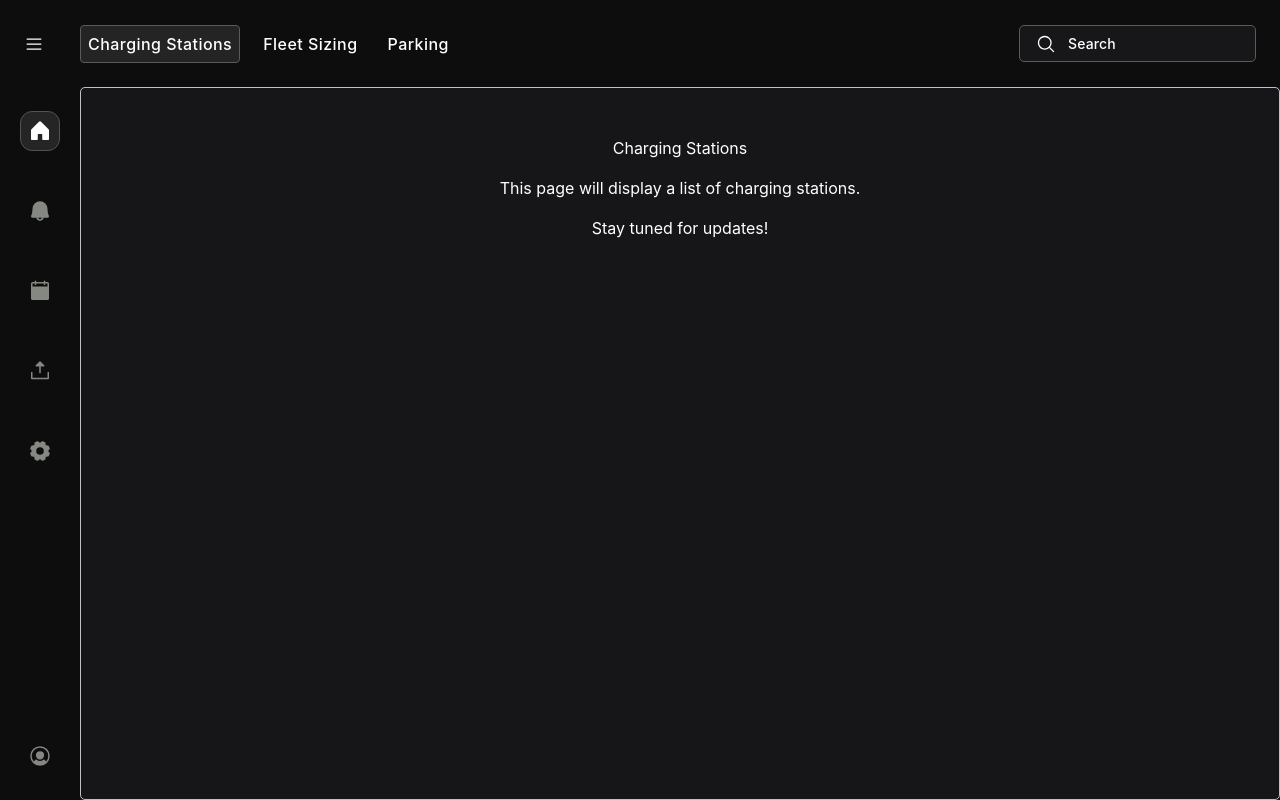
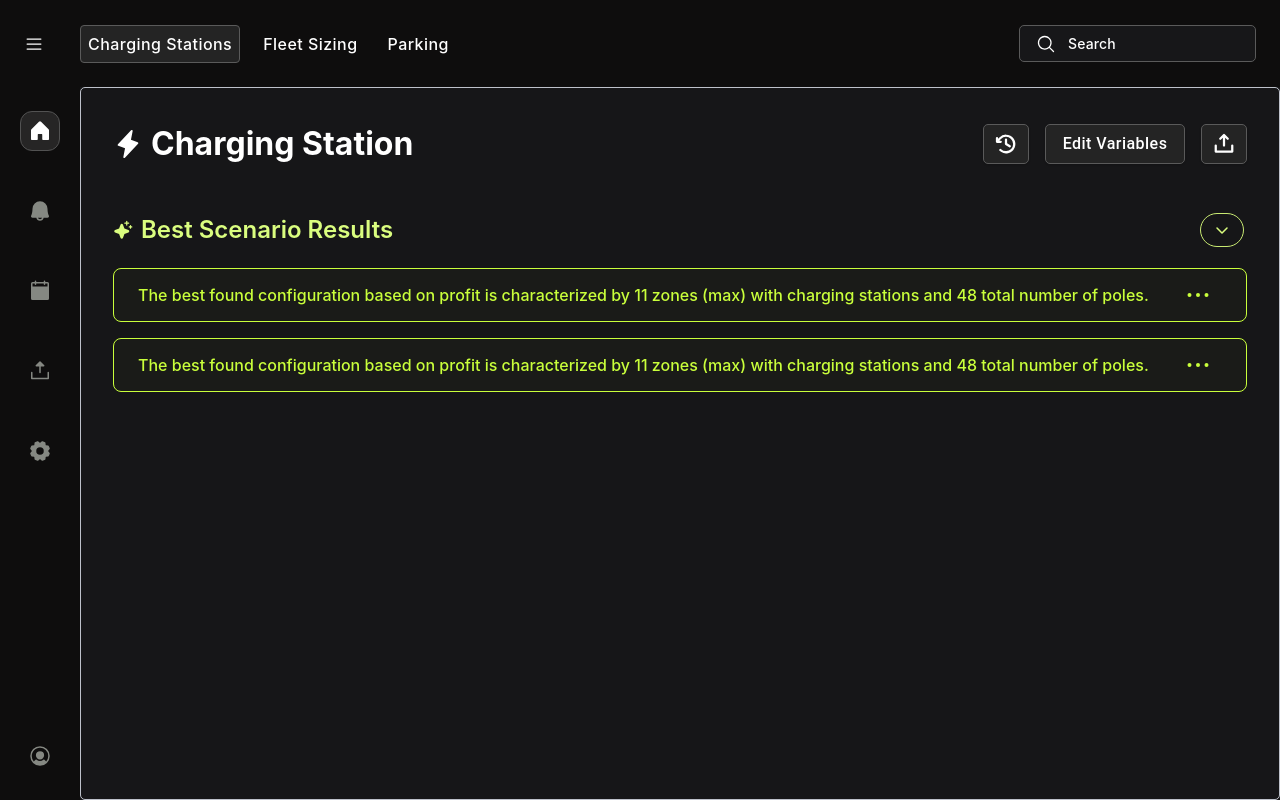
Before and after one commit to Mangesh-sonwane/AnswersAi, a React (Vite) app: page / in a window 1280 px wide. Built offline with nearby package versions, Linux system fonts and the light colour scheme.

Commit message:
result section

```diff
--- a/src/App.css
+++ b/src/App.css
@@ -22,7 +22,7 @@ body {
 
   /* font colors */
 
-  --color-font-primary: #dcff7ffd;
+  --color-font-primary: #dafd7f;
   --color-font-secondary: #c9ff3b;
   --color-font-tertiary: #ffffff;
   --color-font-quaternary: #ededed;
--- /dev/null
+++ b/src/components/Buttons/CircularIconButton.tsx
@@ -0,0 +1,49 @@
+import React from 'react';
+
+interface CircularIconButtonProps {
+  icon: React.ReactNode;
+  onClick?: () => void;
+  className?: string;
+  disabled?: boolean;
+}
+
+const CircularIconButton: React.FC<CircularIconButtonProps> = ({
+  icon,
+  onClick,
+  className = '',
+  disabled = false,
+}) => {
+  return (
+    <button
+      onClick={onClick}
+      disabled={disabled}
+      className={`
+        w-[34px]
+        h-[44px]
+        rounded-[56px]
+        border
+        border-[#C8E972]
+        bg-transparent
+        flex
+        items-center
+        justify-center
+        gap-[10px]
+        py-[10px]
+        px-[5px]
+        opacity-100
+        rotate-[-90deg]
+        transition-all
+        duration-200
+        hover:bg-opacity-10
+        disabled:opacity-50
+        disabled:cursor-not-allowed
+        ${className}
+        cursor-pointer
+      `}
+    >
+      {icon}
+    </button>
+  );
+};
+
+export default CircularIconButton;
--- /dev/null
+++ b/src/components/Buttons/CustomButton.tsx
@@ -0,0 +1,41 @@
+import React from 'react';
+import { Button, type ButtonProps } from '@mui/material';
+import { styled } from '@mui/material/styles';
+
+interface CustomButtonProps extends ButtonProps {
+  icon?: React.ReactNode;
+  text?: string;
+}
+
+const StyledButton = styled(Button)<CustomButtonProps>(({ text }) => ({
+  backgroundColor: '#242424',
+  border: '0.67px solid #5A5A5A',
+  height: '40px',
+  minWidth: text ? '140px' : '40px',
+  borderRadius: '5px',
+  padding: text ? '10px 14px' : '10px',
+  textTransform: 'none',
+  whiteSpace: 'nowrap',
+  color: '#ffffff',
+  boxShadow: '0 1px 2px rgba(0,0,0,0.2)',
+  fontWeight: 500,
+  fontSize: '16px',
+  display: 'flex',
+  alignItems: 'center',
+  justifyContent: 'center',
+  gap: '8px',
+  '&:hover': {
+    backgroundColor: '#2c2c2c',
+  },
+}));
+
+const CustomButton: React.FC<CustomButtonProps> = ({ icon, text, ...rest }) => {
+  return (
+    <StyledButton text={text} {...rest}>
+      {icon}
+      {text && <span>{text}</span>}
+    </StyledButton>
+  );
+};
+
+export default CustomButton;
--- /dev/null
+++ b/src/components/Surafce/CustomAccordion.tsx
@@ -0,0 +1,119 @@
+import React, { useState } from 'react';
+
+interface ReusableAccordionProps {
+  header: string | React.ReactNode;
+  content: string | React.ReactNode;
+  expandIcon?: React.ReactNode;
+  defaultExpanded?: boolean;
+  isOpen?: boolean; // New prop to control open/closed state
+  className?: string;
+  headerClassName?: string;
+  contentClassName?: string;
+  onChange?: (isExpanded: boolean) => void;
+}
+
+export const ReusableAccordion: React.FC<ReusableAccordionProps> = ({
+  header,
+  content,
+  expandIcon,
+  defaultExpanded = false,
+  isOpen, // New prop
+  className = '',
+  headerClassName = '',
+  contentClassName = '',
+  onChange,
+}) => {
+  // Use isOpen prop if provided, otherwise use defaultExpanded
+  const [isExpanded, setIsExpanded] = useState(
+    isOpen !== undefined ? isOpen : defaultExpanded
+  );
+
+  const handleToggle = () => {
+    const newExpanded = !isExpanded;
+    setIsExpanded(newExpanded);
+    onChange?.(newExpanded);
+  };
+
+  const DefaultExpandIcon = () => {
+    const CaretRightIcon = ({
+      size = 16,
+      color = '#dafd7f',
+    }: {
+      size?: number;
+      color?: string;
+    }) => (
+      <svg width={size} height={size} viewBox='0 0 256 256' fill={color}>
+        <path d='M181.66,133.66l-80,80A8,8,0,0,1,90.34,202.34L164.69,128,90.34,53.66a8,8,0,0,1,11.32-11.32l80,80A8,8,0,0,1,181.66,133.66Z' />
+      </svg>
+    );
+
+    const CircularIconButton = ({ icon }: { icon: React.ReactNode }) => (
+      <div
+        className={`transition-transform duration-200 ${
+          isExpanded ? 'rotate-90' : ''
+        }`}
+      >
+        {icon}
+      </div>
+    );
+
+    return (
+      <CircularIconButton icon={<CaretRightIcon size={16} color='#dafd7f' />} />
+    );
+  };
+
+  return (
+    <div className={`bg-transparent w-full ${className}`}>
+      {/* Accordion Header */}
+      <div
+        className={`flex items-center justify-between cursor-pointer py-2 w-full ${headerClassName}`}
+        onClick={handleToggle}
+        role='button'
+        aria-expanded={isExpanded}
+        tabIndex={0}
+        onKeyDown={(e) => {
+          if (e.key === 'Enter' || e.key === ' ') {
+            e.preventDefault();
+            handleToggle();
+          }
+        }}
+      >
+        <div className='flex-1'>
+          {typeof header === 'string' ? (
+            <span className='text-base font-medium'>{header}</span>
+          ) : (
+            header
+          )}
+        </div>
+        <div className='ml-auto'>
+          {expandIcon ? (
+            <div
+              className={`transition-transform duration-200 mr-2 ${
+                isExpanded ? 'rotate-180' : ''
+              }`}
+            >
+              {expandIcon}
+            </div>
+          ) : (
+            <DefaultExpandIcon />
+          )}
+        </div>
+      </div>
+
+      {/* Accordion Content */}
+      <div
+        className={`overflow-hidden transition-all duration-300 w-full ${
+          isExpanded ? 'max-h-96 opacity-100' : 'max-h-0 opacity-0'
+        }`}
+      >
+        <div className={`pt-2 ${contentClassName}`}>
+          {typeof content === 'string' ? (
+            <p className='text-sm text-gray-700'>{content}</p>
+          ) : (
+            content
+          )}
+        </div>
+      </div>
+    </div>
+  );
+};
--- /dev/null
+++ b/src/pages/Dashboard/Components/BestScenarioResults.tsx
@@ -0,0 +1,67 @@
+import {
+  CaretRightIcon,
+  DotsThreeIcon,
+  SparkleIcon,
+} from '@phosphor-icons/react';
+import CircularIconButton from '../../../components/Buttons/CircularIconButton';
+import { ReusableAccordion } from '../../../components/Surafce/CustomAccordion';
+import { IconButton } from '@mui/material';
+
+const ResultsRow = () => {
+  return (
+    <div className='flex flex-col justify-center items-center gap-4'>
+      <div className='flex justify-between items-center w-full border-[0.5px] border-font-secondary rounded-lg px-6 py-[15px] bg-[#1a1b18] h-[54px]'>
+        <p className='font-inter font-medium text-base leading-relaxed tracking-normal text-font-secondary'>
+          The best found configuration based on profit is characterized by 11
+          zones (max) with charging stations and 48 total number of poles.
+        </p>
+        <IconButton size='medium'>
+          <DotsThreeIcon size={32} weight='bold' color='#c9ff3b' />
+        </IconButton>
+      </div>
+      <div className='flex justify-between items-center w-full border-[0.5px] border-font-secondary rounded-lg px-6 py-[15px] bg-[#1a1b18] h-[54px]'>
+        <p className='font-inter font-medium text-base leading-relaxed tracking-normal text-font-secondary'>
+          The best found configuration based on profit is characterized by 11
+          zones (max) with charging stations and 48 total number of poles.
+        </p>
+        <IconButton size='medium'>
+          <DotsThreeIcon size={32} weight='bold' color='#c9ff3b' />
+        </IconButton>
+      </div>
+    </div>
+  );
+};
+
+const BestScenarioResults = () => {
+  return (
+    <div className='flex flex-col items-center justify-center h-full  w-full gap-6'>
+      <div className='w-full flex justify-center items-center'>
+        <ReusableAccordion
+          header={
+            <div className='flex justify-start items-center w-full gap-2'>
+              <SparkleIcon size={20} weight='fill' color='#dafd7f' />
+              <p className='text-2xl font-semibold leading-[150%] tracking-[0%] text-font-primary'>
+                Best Scenario Results
+              </p>
+            </div>
+          }
+          content={
+            <div className='w-full'>
+              <ResultsRow />
+            </div>
+          }
+          expandIcon={
+            <CircularIconButton
+              icon={<CaretRightIcon size={16} weight='bold' color='#dafd7f' />}
+            />
+          }
+          defaultExpanded={true}
+          isOpen={true}
+          className=''
+        />
+      </div>
+    </div>
+  );
+};
+
+export default BestScenarioResults;
--- /dev/null
+++ b/src/pages/Dashboard/Components/ChargingStationsPage.tsx
@@ -0,0 +1,45 @@
+import {
+  ClockCounterClockwiseIcon,
+  LightningIcon,
+  UploadSimpleIcon,
+} from '@phosphor-icons/react';
+import CustomButton from '../../../components/Buttons/CustomButton';
+import BestScenarioResults from './BestScenarioResults';
+
+const ChargingStationsPage = () => {
+  return (
+    <div className='flex flex-col items-center justify-center h-full p-8 w-full gap-8'>
+      <div className='flex justify-between items-center w-full'>
+        {/*  */}
+        <div className='flex justify-start items-center w-full'>
+          <LightningIcon size={30} weight='fill' color='#FFF' />
+          <h1 className='text-[32px] leading-[150%] font-bold tracking-normal text-white ml-2'>
+            Charging Station
+          </h1>
+        </div>
+        {/*  */}
+        <div className='flex gap-4'>
+          <CustomButton
+            icon={
+              <ClockCounterClockwiseIcon size={24} weight='bold' color='#fff' />
+            }
+          />
+          <CustomButton
+            text='Edit Variables'
+            onClick={() => console.log('Edit Button clicked!')}
+          />
+          <CustomButton
+            icon={<UploadSimpleIcon size={24} weight='bold' color='#fff' />}
+          />
+        </div>
+      </div>
+      {/*  */}
+      <div className='w-full flex-start'>
+        <BestScenarioResults />
+      </div>
+      {/* chart */}
+    </div>
+  );
+};
+
+export default ChargingStationsPage;
--- a/src/pages/Dashboard/Components/ChargingStationsPage/ChargingStationsPage.tsx
+++ /dev/null
@@ -1,14 +0,0 @@
-const ChargingStationsPage = () => {
-  return (
-    <div className='flex flex-col items-center justify-center h-full pt-12 gap-4'>
-      <h1 className='text-white'>Charging Stations</h1>
-      <p className='text-white'>
-        This page will display a list of charging stations.
-      </p>
-      {/* Future implementation will go here */}
-      <p className='text-white'>Stay tuned for updates!</p>
-    </div>
-  );
-};
-
-export default ChargingStationsPage;
--- a/src/pages/Dashboard/Dashboard.tsx
+++ b/src/pages/Dashboard/Dashboard.tsx
@@ -6,7 +6,7 @@ import TabContext from '@mui/lab/TabContext';
 import TabPanel from '@mui/lab/TabPanel';
 
 // Components
-import ChargingStationsPage from './Components/ChargingStationsPage/ChargingStationsPage';
+import ChargingStationsPage from './Components/ChargingStationsPage';
 
 const Dashboard = () => {
   const tabValue = useUIStore((state) => state.tabValue);
```
